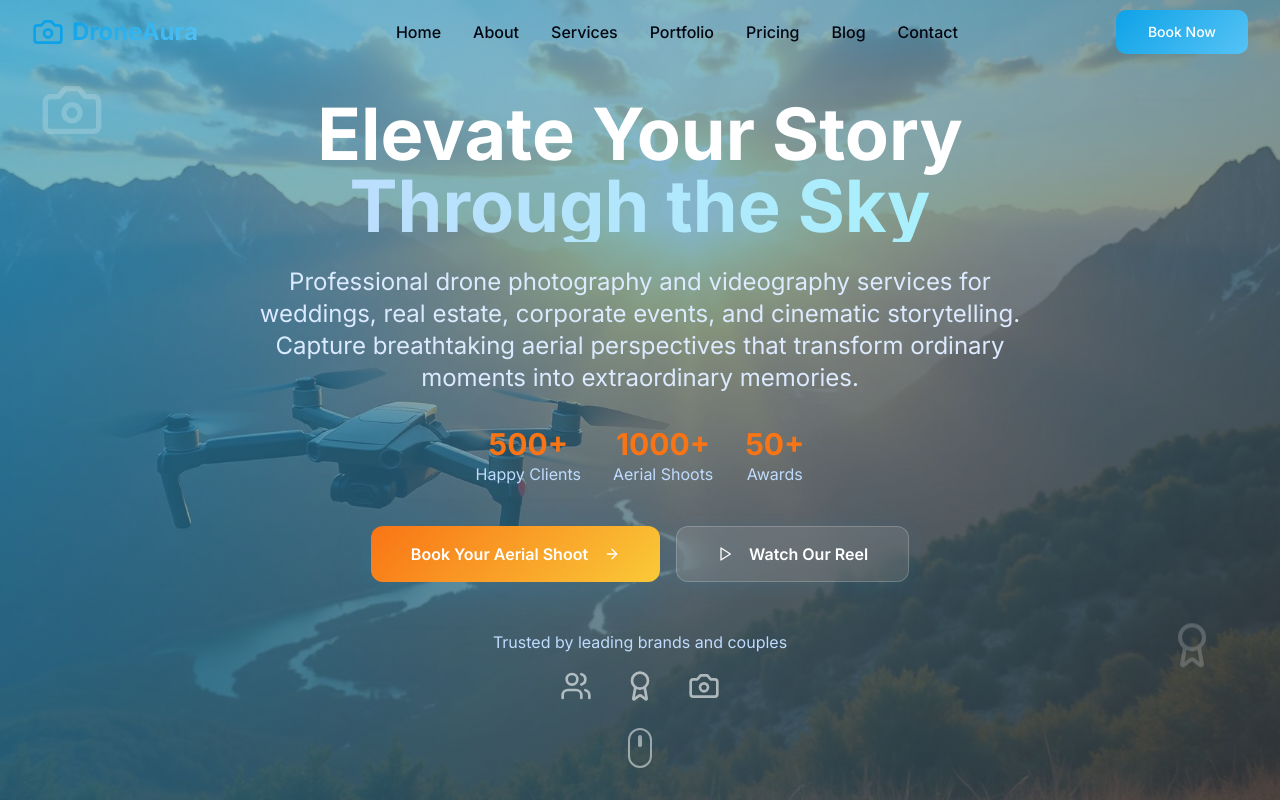
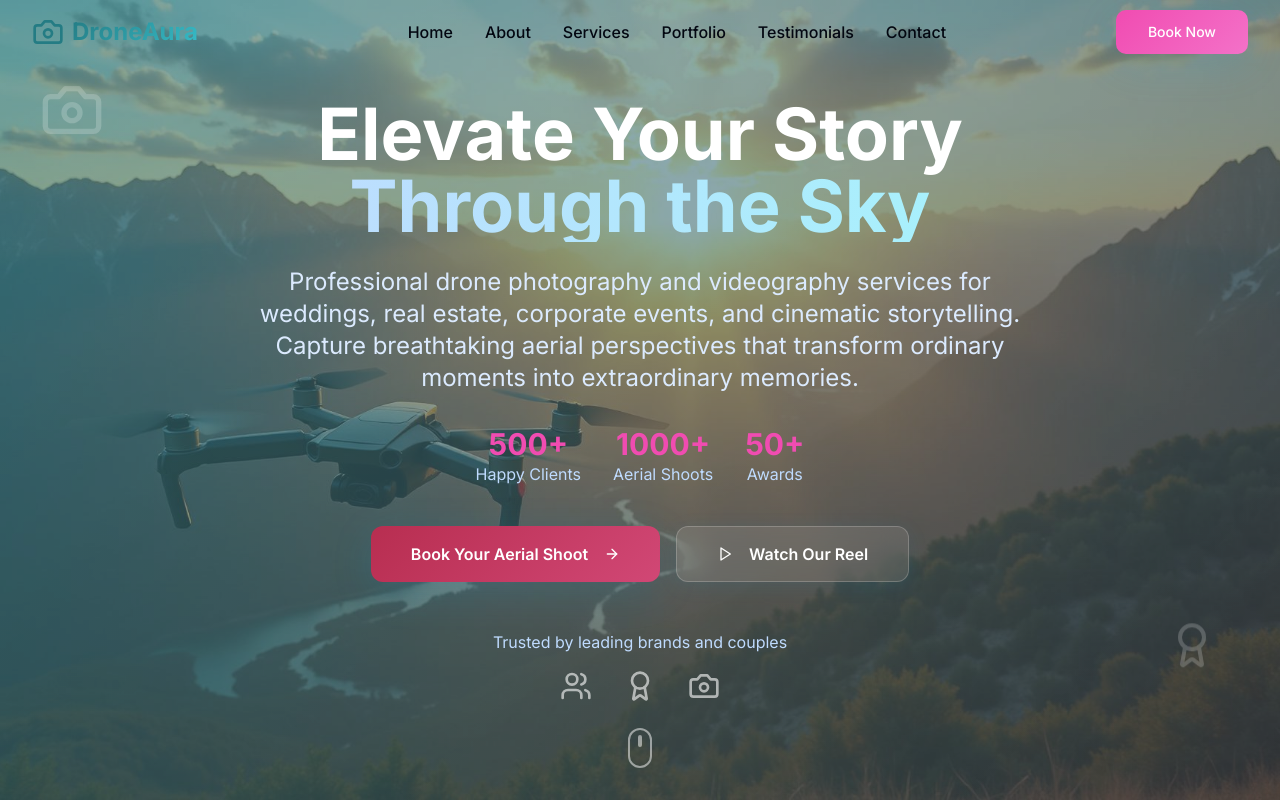
Before and after one commit to Kabhi0021/DroneAura, a React (Vite) app: page / in a window 1280 px wide. Shown: the top 800 px of the page. Built offline with nearby package versions, Linux system fonts and the light colour scheme.

Commit message:
Remove pricing and blog pages
Update button links and color theme.

```diff
--- a/src/components/AboutSection.tsx
+++ b/src/components/AboutSection.tsx
@@ -64,8 +64,8 @@ export function AboutSection() {
             </div>
 
             <div className="mt-8 flex flex-col sm:flex-row gap-4">
-              <Button variant="hero" size="lg">
-                Meet Our Team
+              <Button variant="hero" size="lg" onClick={() => document.getElementById('booking')?.scrollIntoView({ behavior: 'smooth' })}>
+                Book Your Aerial Shoot
               </Button>
               <Button variant="outline" size="lg">
                 Our Certifications
@@ -135,7 +135,7 @@ export function AboutSection() {
               drone photography accessible to everyone while maintaining the highest standards of
               safety, creativity, and customer satisfaction.
             </p>
-            <Button variant="cta" size="lg">
+            <Button variant="cta" size="lg" onClick={() => document.getElementById('booking')?.scrollIntoView({ behavior: 'smooth' })}>
               Start Your Story With Us
             </Button>
           </div>
--- a/src/components/BookingForm.tsx
+++ b/src/components/BookingForm.tsx
@@ -215,9 +215,9 @@ Looking forward to working with you!`;
 
             {/* Submit Button */}
             <div className="pt-4">
-              <Button type="submit" variant="hero" size="xl" className="w-full group">
+              <Button type="submit" variant="cta" size="xl" className="w-full group">
                 <Send className="mr-2 h-5 w-5 group-hover:translate-x-1 transition-transform" />
-                Send to WhatsApp & Book Now
+                Book Your Aerial Shoot
               </Button>
               <p className="text-sm text-muted-foreground text-center mt-3">
                 You'll be redirected to WhatsApp to complete your booking request
--- a/src/components/HeroSection.tsx
+++ b/src/components/HeroSection.tsx
@@ -53,7 +53,7 @@ export function HeroSection() {
 
         {/* CTA Buttons */}
         <div className="flex flex-col sm:flex-row gap-4 justify-center items-center">
-          <Button variant="cta" size="xl" className="group">
+          <Button variant="cta" size="xl" className="group" onClick={() => document.getElementById('booking')?.scrollIntoView({ behavior: 'smooth' })}>
             Book Your Aerial Shoot
             <ArrowRight className="ml-2 h-5 w-5 group-hover:translate-x-1 transition-transform" />
           </Button>
--- a/src/components/Navbar.tsx
+++ b/src/components/Navbar.tsx
@@ -8,8 +8,7 @@ const navigation = [
   { name: "About", href: "#about" },
   { name: "Services", href: "#services" },
   { name: "Portfolio", href: "#portfolio" },
-  { name: "Pricing", href: "#pricing" },
-  { name: "Blog", href: "#blog" },
+  { name: "Testimonials", href: "#testimonials" },
   { name: "Contact", href: "#contact" },
 ];
 
@@ -61,7 +60,7 @@ export function Navbar() {
 
           {/* CTA Button */}
           <div className="hidden md:block">
-            <Button variant="hero" size="lg">
+            <Button variant="hero" size="lg" onClick={() => document.getElementById('booking')?.scrollIntoView({ behavior: 'smooth' })}>
               Book Now
             </Button>
           </div>
@@ -98,7 +97,7 @@ export function Navbar() {
               </a>
             ))}
             <div className="px-3 py-2">
-              <Button variant="hero" className="w-full">
+              <Button variant="hero" className="w-full" onClick={() => document.getElementById('booking')?.scrollIntoView({ behavior: 'smooth' })}>
                 Book Now
               </Button>
             </div>
--- a/src/components/PortfolioSection.tsx
+++ b/src/components/PortfolioSection.tsx
@@ -165,8 +165,13 @@ export function PortfolioSection() {
 
         {/* View More CTA */}
         <div className="mt-16 text-center">
-          <Button variant="outline" size="lg" className="hover-scale">
-            View Complete Portfolio
+          <Button
+            variant="cta"
+            size="lg"
+            className="hover-scale"
+            onClick={() => document.getElementById('booking')?.scrollIntoView({ behavior: 'smooth' })}
+          >
+            Start Your Project
             <ExternalLink className="ml-2 h-4 w-4" />
           </Button>
         </div>
--- a/src/components/PricingSection.tsx
+++ /dev/null
@@ -1,180 +0,0 @@
-import { Check, Star, Zap } from "lucide-react";
-import { Button } from "@/components/ui/button";
-
-const packages = [
-  {
-    name: "Silver",
-    price: "₹15,000",
-    description: "Perfect for small events and basic coverage",
-    features: [
-      "2-3 hours of drone coverage",
-      "Basic edited photos (30-50)",
-      "1 highlight video (2-3 mins)",
-      "Quick delivery (5-7 days)",
-      "Single location coverage",
-      "Basic equipment package"
-    ],
-    popular: false
-  },
-  {
-    name: "Gold",
-    price: "₹35,000",
-    description: "Most popular choice for weddings and events",
-    features: [
-      "Full day drone coverage (8 hours)",
-      "Premium edited gallery (100-150 photos)",
-      "Cinematic highlight reel (5-7 mins)",
-      "Same day teaser video",
-      "Multiple location coverage",
-      "Professional equipment & backup",
-      "Social media optimized content",
-      "Online gallery for sharing"
-    ],
-    popular: true
-  },
-  {
-    name: "Platinum",
-    price: "₹75,000",
-    description: "Ultimate package for luxury events",
-    features: [
-      "Multi-day coverage available",
-      "Unlimited edited photos",
-      "Feature-length documentary (15-20 mins)",
-      "Raw footage delivery",
-      "Multiple drone operators",
-      "Premium equipment & multiple backups",
-      "Live streaming capabilities",
-      "Priority customer support",
-      "Custom editing requests",
-      "Extended post-production"
-    ],
-    popular: false
-  }
-];
-
-export function PricingSection() {
-  return (
-    <section id="pricing" className="py-20 bg-gradient-to-br from-background to-primary/5">
-      <div className="max-w-7xl mx-auto px-4 sm:px-6 lg:px-8">
-        {/* Header */}
-        <div className="text-center mb-16">
-          <h2 className="text-4xl md:text-5xl font-bold mb-6">
-            Simple <span className="bg-gradient-sky bg-clip-text text-transparent">Pricing</span>
-          </h2>
-          <p className="text-xl text-muted-foreground max-w-3xl mx-auto leading-relaxed">
-            Choose the perfect package for your aerial photography needs. All packages include
-            professional editing, DGCA certified operations, and comprehensive insurance coverage.
-          </p>
-        </div>
-
-        {/* Pricing Cards */}
-        <div className="grid grid-cols-1 md:grid-cols-3 gap-8 mb-16">
-          {packages.map((pkg, index) => (
-            <div
-              key={pkg.name}
-              className={`relative bg-white rounded-2xl p-8 shadow-soft hover:shadow-floating transition-smooth animate-fade-in ${
-                pkg.popular ? 'ring-2 ring-primary ring-offset-2 scale-105' : ''
-              }`}
-              style={{ animationDelay: `${index * 200}ms` }}
-            >
-              {/* Popular Badge */}
-              {pkg.popular && (
-                <div className="absolute -top-4 left-1/2 transform -translate-x-1/2">
-                  <div className="bg-gradient-sunset text-white px-6 py-2 rounded-full text-sm font-semibold flex items-center">
-                    <Star className="h-4 w-4 mr-1" />
-                    Most Popular
-                  </div>
-                </div>
-              )}
-
-              {/* Header */}
-              <div className="text-center mb-8">
-                <h3 className="text-2xl font-bold mb-2">{pkg.name}</h3>
-                <div className="text-4xl font-bold text-primary mb-2">{pkg.price}</div>
-                <p className="text-muted-foreground">{pkg.description}</p>
-              </div>
-
-              {/* Features */}
-              <ul className="space-y-4 mb-8">
-                {pkg.features.map((feature, idx) => (
-                  <li key={idx} className="flex items-start">
-                    <Check className="h-5 w-5 text-primary mr-3 mt-0.5 flex-shrink-0" />
-                    <span className="text-sm text-foreground">{feature}</span>
-                  </li>
-                ))}
-              </ul>
-
-              {/* CTA */}
-              <Button
-                variant={pkg.popular ? "hero" : "outline"}
-                size="lg"
-                className="w-full hover-scale"
-              >
-                {pkg.popular ? (
-                  <>
-                    <Zap className="mr-2 h-4 w-4" />
-                    Get Started
-                  </>
-                ) : (
-                  "Choose Plan"
-                )}
-              </Button>
-            </div>
-          ))}
-        </div>
-
-        {/* FAQ */}
-        <div className="bg-white rounded-2xl p-8 shadow-soft">
-          <h3 className="text-2xl font-bold text-center mb-8">Frequently Asked Questions</h3>
-          <div className="grid grid-cols-1 md:grid-cols-2 gap-8">
-            <div>
-              <h4 className="font-semibold mb-2">What's included in all packages?</h4>
-              <p className="text-muted-foreground text-sm">
-                All packages include DGCA certified operations, comprehensive insurance,
-                professional editing, and online delivery of final content.
-              </p>
-            </div>
-            <div>
-              <h4 className="font-semibold mb-2">Can I customize a package?</h4>
-              <p className="text-muted-foreground text-sm">
-                Absolutely! We offer custom packages tailored to your specific requirements.
-                Contact us for a personalized quote.
-              </p>
-            </div>
-            <div>
-              <h4 className="font-semibold mb-2">What about travel costs?</h4>
-              <p className="text-muted-foreground text-sm">
-                Travel within Delhi NCR is included. For other locations, minimal travel
-                charges may apply based on distance.
-              </p>
-            </div>
-            <div>
-              <h4 className="font-semibold mb-2">Do you have backup equipment?</h4>
-              <p className="text-muted-foreground text-sm">
-                Yes, we always carry backup drones and equipment to ensure your event
-                is captured without any interruptions.
-              </p>
-            </div>
-          </div>
-        </div>
-
-        {/* Contact CTA */}
-        <div className="text-center mt-16">
-          <h3 className="text-2xl font-bold mb-4">Need Something Different?</h3>
-          <p className="text-muted-foreground mb-6 max-w-2xl mx-auto">
-            Every event is unique. Let's discuss your specific requirements and create
-            a customized package that perfectly fits your vision and budget.
-          </p>
-          <div className="flex flex-col sm:flex-row gap-4 justify-center">
-            <Button variant="hero" size="lg">
-              Get Custom Quote
-            </Button>
-            <Button variant="outline" size="lg">
-              Schedule Consultation
-            </Button>
-          </div>
-        </div>
-      </div>
-    </section>
-  );
-}
--- a/src/components/ServiceCard.tsx
+++ b/src/components/ServiceCard.tsx
@@ -71,7 +71,12 @@ export function ServiceCard({
             <span className="text-2xl font-bold text-primary">{price}</span>
             <span className="text-muted-foreground text-sm ml-1">starting</span>
           </div>
-          <Button variant={featured ? "hero" : "default"} size="sm" className="hover-scale">
+          <Button
+            variant={featured ? "hero" : "cta"}
+            size="sm"
+            className="hover-scale"
+            onClick={() => document.getElementById('booking')?.scrollIntoView({ behavior: 'smooth' })}
+          >
             Book Now
           </Button>
         </div>
--- a/src/components/ServicesSection.tsx
+++ b/src/components/ServicesSection.tsx
@@ -116,8 +116,11 @@ export function ServicesSection() {
               a customized aerial photography solution that perfectly fits your vision and budget.
             </p>
             <div className="flex flex-col sm:flex-row gap-4 justify-center">
-              <button className="bg-gradient-sky text-white px-8 py-3 rounded-lg font-semibold hover:shadow-floating transition-smooth hover:scale-105">
-                Get Custom Quote
+              <button
+                className="bg-gradient-fuschia text-white px-8 py-3 rounded-lg font-semibold hover:shadow-floating transition-smooth hover:scale-105"
+                onClick={() => document.getElementById('booking')?.scrollIntoView({ behavior: 'smooth' })}
+              >
+                Book Your Aerial Shoot
               </button>
               <button className="border border-primary text-primary px-8 py-3 rounded-lg font-semibold hover:bg-primary hover:text-white transition-smooth">
                 View Portfolio
--- a/src/components/ui/button.tsx
+++ b/src/components/ui/button.tsx
@@ -18,8 +18,8 @@ const buttonVariants = cva(
           "bg-secondary text-secondary-foreground hover:bg-secondary/80",
         ghost: "hover:bg-accent hover:text-accent-foreground",
         link: "text-primary underline-offset-4 hover:underline",
-        hero: "bg-gradient-sky text-white hover:bg-gradient-to-r hover:from-primary hover:to-primary-light shadow-floating hover:shadow-deep hover:scale-105",
-        cta: "bg-gradient-sunset text-white hover:bg-gradient-to-r hover:from-accent hover:to-orange-400 shadow-floating hover:shadow-deep hover:scale-105",
+        hero: "bg-gradient-fuschia text-white hover:bg-gradient-to-r hover:from-accent hover:to-pink-400 shadow-floating hover:shadow-deep hover:scale-105",
+        cta: "bg-gradient-maroon text-white hover:bg-gradient-to-r hover:from-maroon hover:to-red-700 shadow-floating hover:shadow-deep hover:scale-105",
         glass: "bg-white/10 backdrop-blur-md text-white border border-white/20 hover:bg-white/20 shadow-soft",
       },
       size: {
--- a/src/index.css
+++ b/src/index.css
@@ -17,23 +17,27 @@ All colors MUST be HSL for optimal gradient support.
     --popover: 0 0% 100%;
     --popover-foreground: 224 71% 4%;
 
-    /* Sky Blue Primary - Professional & Trustworthy */
-    --primary: 199 89% 48%;
+    /* Teal Primary - Professional & Trustworthy */
+    --primary: 185 57% 33%;
     --primary-foreground: 210 40% 98%;
-    --primary-light: 199 89% 65%;
-    --primary-dark: 199 89% 35%;
+    --primary-light: 185 57% 50%;
+    --primary-dark: 185 57% 20%;
 
-    /* Cloud White Secondary */
-    --secondary: 210 40% 96%;
+    /* Light Blue/Gray Secondary */
+    --secondary: 210 40% 85%;
     --secondary-foreground: 224 71% 4%;
 
-    /* Muted Sky Tones */
-    --muted: 210 40% 94%;
+    /* Light Pink Muted */
+    --muted: 340 25% 92%;
     --muted-foreground: 215 16% 47%;
 
-    /* Sunset Accent */
-    --accent: 25 95% 53%;
+    /* Hot Pink/Fuschia Accent */
+    --accent: 323 85% 62%;
     --accent-foreground: 210 40% 98%;
+
+    /* Maroon/Burgundy */
+    --maroon: 345 60% 45%;
+    --maroon-foreground: 210 40% 98%;
 
     /* Drone Tech Dark */
     --tech-dark: 224 71% 4%;
@@ -49,9 +53,10 @@ All colors MUST be HSL for optimal gradient support.
     --radius: 0.75rem;
 
     /* DroneAura Specific Design Tokens */
-    --gradient-sky: linear-gradient(135deg, hsl(199 89% 48%), hsl(199 89% 65%));
-    --gradient-sunset: linear-gradient(135deg, hsl(25 95% 53%), hsl(45 95% 60%));
-    --gradient-hero: linear-gradient(135deg, hsl(199 89% 48% / 0.9), hsl(224 71% 4% / 0.7));
+    --gradient-sky: linear-gradient(135deg, hsl(185 57% 33%), hsl(185 57% 50%));
+    --gradient-fuschia: linear-gradient(135deg, hsl(323 85% 62%), hsl(320 85% 70%));
+    --gradient-maroon: linear-gradient(135deg, hsl(345 60% 45%), hsl(340 60% 55%));
+    --gradient-hero: linear-gradient(135deg, hsl(185 57% 33% / 0.9), hsl(224 71% 4% / 0.7));
     --gradient-card: linear-gradient(145deg, hsl(0 0% 100%), hsl(210 40% 98%));
 
     --shadow-soft: 0 4px 20px hsl(199 89% 48% / 0.1);
@@ -133,8 +138,12 @@ All colors MUST be HSL for optimal gradient support.
     background: var(--gradient-sky);
   }
 
-  .gradient-sunset {
-    background: var(--gradient-sunset);
+  .gradient-fuschia {
+    background: var(--gradient-fuschia);
+  }
+
+  .gradient-maroon {
+    background: var(--gradient-maroon);
   }
 
   .gradient-hero {
--- a/tailwind.config.ts
+++ b/tailwind.config.ts
@@ -33,6 +33,10 @@ export default {
 					foreground: 'hsl(var(--primary-foreground))',
 					light: 'hsl(var(--primary-light))',
 					dark: 'hsl(var(--primary-dark))'
+				},
+				maroon: {
+					DEFAULT: 'hsl(var(--maroon))',
+					foreground: 'hsl(var(--maroon-foreground))'
 				},
 				secondary: {
 					DEFAULT: 'hsl(var(--secondary))',
@@ -75,7 +79,8 @@ export default {
 			},
 			backgroundImage: {
 				'gradient-sky': 'var(--gradient-sky)',
-				'gradient-sunset': 'var(--gradient-sunset)',
+				'gradient-fuschia': 'var(--gradient-fuschia)',
+				'gradient-maroon': 'var(--gradient-maroon)',
 				'gradient-hero': 'var(--gradient-hero)',
 				'gradient-card': 'var(--gradient-card)',
 			},
```
